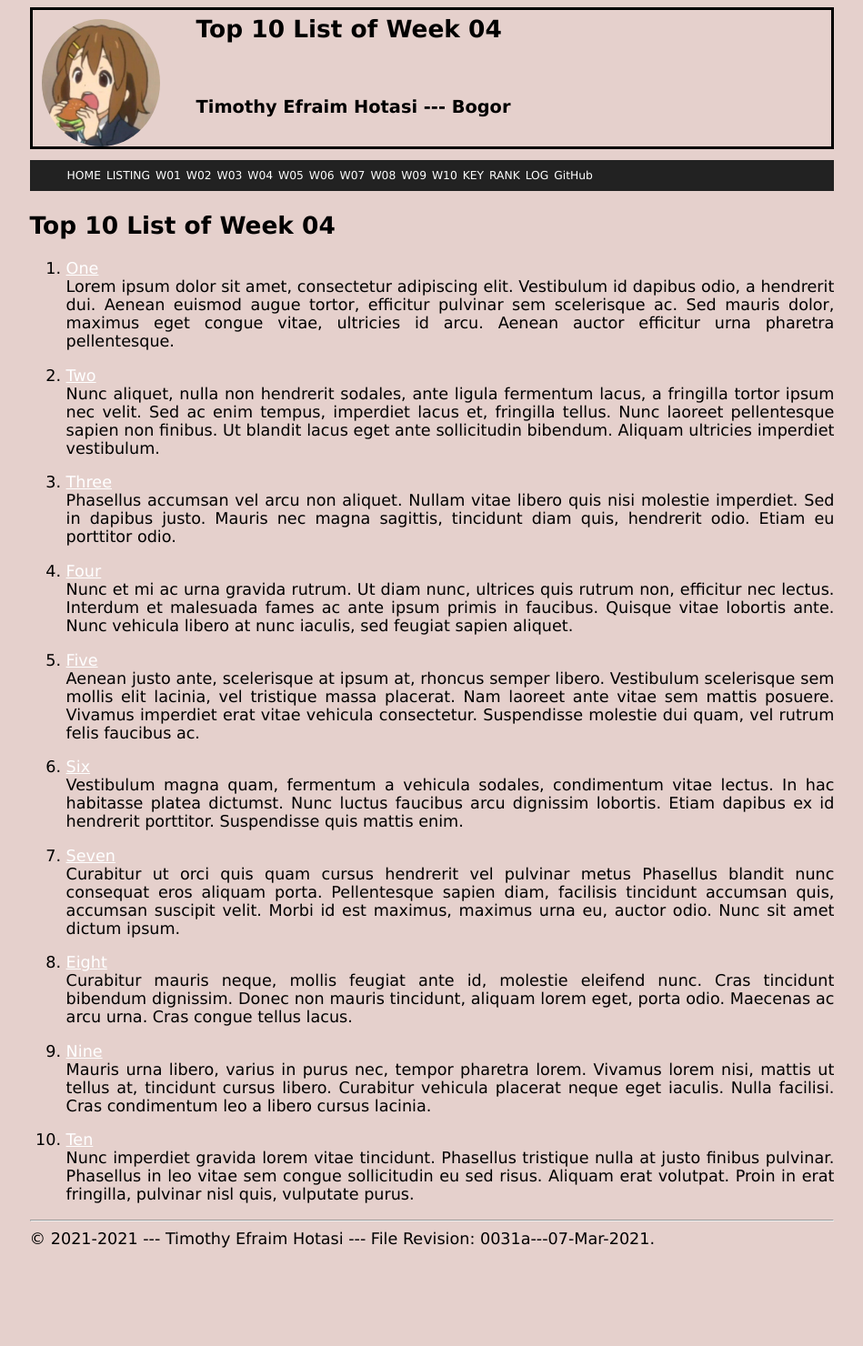
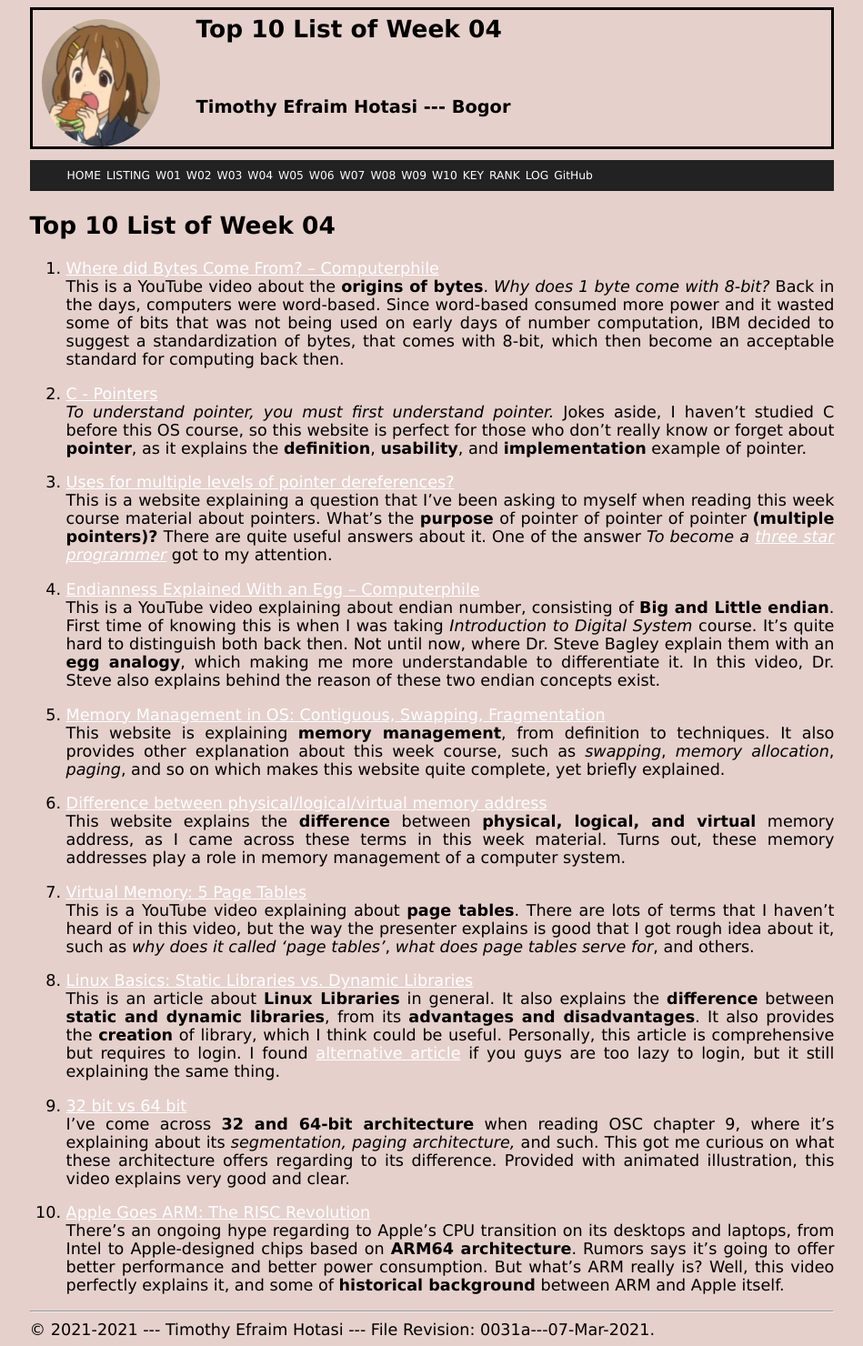
Before and after one commit to X1non/os211, a Jekyll site: the page built from w04.md, in a window 1280 px wide. Shown: the whole page at 91% size, without its empty margins (165-1114 px from the left). Built offline with Jekyll 4.4.1, drawn with Linux system fonts in a browser that asks for light colours; our own code applies the rules of GitHub Pages for plain Markdown files; before the commit the page ends 1380 px from its top, so only the background shows below that.

Commit message:
Top 10 list done

```diff
--- a/w04.md
+++ b/w04.md
@@ -5,72 +5,40 @@ permalink: /W04/
 
 # Top 10 List of Week 04
 
-1. [One](https://en.wikipedia.org/wiki/1)<br>
-Lorem ipsum dolor sit amet, consectetur adipiscing elit.
-Vestibulum id dapibus odio, a hendrerit dui.
-Aenean euismod augue tortor, efficitur pulvinar sem scelerisque ac.
-Sed mauris dolor, maximus eget congue vitae, ultricies id arcu.
-Aenean auctor efficitur urna pharetra pellentesque.
+1. [Where did Bytes Come From? – Computerphile](https://www.youtube.com/watch?v=ixJCo0cyAuA)<br>
+This is a YouTube video about the **origins of bytes**. *Why does 1 byte come with 8-bit?* Back in the days, computers were word-based. Since word-based consumed more power and it wasted some of bits that was not being used on early days of number computation, IBM decided to suggest a standardization of bytes, that comes with 8-bit, which then become an acceptable standard for computing back then.
 
-2. [Two](https://en.wikipedia.org/wiki/2)<br>
-Nunc aliquet, nulla non hendrerit sodales, ante ligula fermentum lacus, a fringilla tortor ipsum nec velit.
-Sed ac enim tempus, imperdiet lacus et, fringilla tellus.
-Nunc laoreet pellentesque sapien non finibus.
-Ut blandit lacus eget ante sollicitudin bibendum.
-Aliquam ultricies imperdiet vestibulum.
+2. [C - Pointers](https://www.programiz.com/c-programming/c-pointers)<br>
+*To understand pointer, you must first understand pointer.* Jokes aside, I haven’t studied C before this OS course, so this website is perfect for those who don’t really know or forget about **pointer**, as it explains the **definition**, **usability**, and **implementation** example of pointer.
 
-3. [Three](https://en.wikipedia.org/wiki/3)<br>
-Phasellus accumsan vel arcu non aliquet.
-Nullam vitae libero quis nisi molestie imperdiet.
-Sed in dapibus justo.
-Mauris nec magna sagittis, tincidunt diam quis, hendrerit odio.
-Etiam eu porttitor odio.
 
-4. [Four](https://en.wikipedia.org/wiki/4)<br>
-Nunc et mi ac urna gravida rutrum.
-Ut diam nunc, ultrices quis rutrum non, efficitur nec lectus.
-Interdum et malesuada fames ac ante ipsum primis in faucibus.
-Quisque vitae lobortis ante.
-Nunc vehicula libero at nunc iaculis, sed feugiat sapien aliquet.
+3. [Uses for multiple levels of pointer dereferences?](https://stackoverflow.com/questions/758673/uses-for-multiple-levels-of-pointer-dereferences)<br>
+This is a website explaining a question that I’ve been asking to myself when reading this week course material about pointers. What’s the **purpose** of pointer of pointer of pointer **(multiple pointers)?** There are quite useful answers about it. One of the answer *To become a [three star programmer](http://wiki.c2.com/?ThreeStarProgrammer)* got to my attention.
 
-5. [Five](https://en.wikipedia.org/wiki/5)<br>
-Aenean justo ante, scelerisque at ipsum at, rhoncus semper libero.
-Vestibulum scelerisque sem mollis elit lacinia, vel tristique massa placerat.
-Nam laoreet ante vitae sem mattis posuere.
-Vivamus imperdiet erat vitae vehicula consectetur.
-Suspendisse molestie dui quam, vel rutrum felis faucibus ac.
 
-6. [Six](https://en.wikipedia.org/wiki/6)<br>
-Vestibulum magna quam, fermentum a vehicula sodales, condimentum vitae lectus.
-In hac habitasse platea dictumst.
-Nunc luctus faucibus arcu dignissim lobortis.
-Etiam dapibus ex id hendrerit porttitor.
-Suspendisse quis mattis enim.
+4. [Endianness Explained With an Egg – Computerphile](https://www.youtube.com/watch?v=NcaiHcBvDR4)<br>
+This is a YouTube video explaining about endian number, consisting of **Big and Little endian**. First time of knowing this is when I was taking *Introduction to Digital System* course. It’s quite hard to distinguish both back then. Not until now, where Dr. Steve Bagley explain them with an **egg analogy**, which making me more understandable to differentiate it. In this video, Dr. Steve also explains behind the reason of these two endian concepts exist.
 
-7. [Seven](https://en.wikipedia.org/wiki/7)<br>
-Curabitur ut orci quis quam cursus hendrerit vel pulvinar metus
-Phasellus blandit nunc consequat eros aliquam porta.
-Pellentesque sapien diam, facilisis tincidunt accumsan quis, accumsan suscipit velit.
-Morbi id est maximus, maximus urna eu, auctor odio.
-Nunc sit amet dictum ipsum.
 
-8. [Eight](https://en.wikipedia.org/wiki/8)<br>
-Curabitur mauris neque, mollis feugiat ante id, molestie eleifend nunc.
-Cras tincidunt bibendum dignissim.
-Donec non mauris tincidunt, aliquam lorem eget, porta odio.
-Maecenas ac arcu urna.
-Cras congue tellus lacus.
+5. [Memory Management in OS: Contiguous, Swapping, Fragmentation](https://www.guru99.com/os-memory-management.html)<br>
+This website is explaining **memory management**, from definition to techniques. It also provides other explanation about this week course, such as *swapping*, *memory allocation*, *paging*, and so on which makes this website quite complete, yet briefly explained.
 
-9. [Nine](https://en.wikipedia.org/wiki/9)<br>
-Mauris urna libero, varius in purus nec, tempor pharetra lorem.
-Vivamus lorem nisi, mattis ut tellus at, tincidunt cursus libero.
-Curabitur vehicula placerat neque eget iaculis.
-Nulla facilisi.
-Cras condimentum leo a libero cursus lacinia.
 
-10. [Ten](https://en.wikipedia.org/wiki/10)<br>
-Nunc imperdiet gravida lorem vitae tincidunt.
-Phasellus tristique nulla at justo finibus pulvinar.
-Phasellus in leo vitae sem congue sollicitudin eu sed risus.
-Aliquam erat volutpat.
-Proin in erat fringilla, pulvinar nisl quis, vulputate purus.
+6. [Difference between physical/logical/virtual memory address](https://stackoverflow.com/questions/15851225/difference-between-physical-logical-virtual-memory-address)<br>
+This website explains the **difference** between **physical, logical, and virtual** memory address, as I came across these terms in this week material. Turns out, these memory addresses play a role in memory management of a computer system.
+
+
+7. [Virtual Memory: 5 Page Tables](https://www.youtube.com/watch?v=KNUJhZCQZ9c)<br>
+This is a YouTube video explaining about **page tables**. There are lots of terms that I haven’t heard of in this video, but the way the presenter explains is good that I got rough idea about it, such as *why does it called ‘page tables’*, *what does page tables serve for*, and others.
+
+
+8. [Linux Basics: Static Libraries vs. Dynamic Libraries](https://medium.com/swlh/linux-basics-static-libraries-vs-dynamic-libraries-a7bcf8157779)<br>
+This is an article about **Linux Libraries** in general. It also explains the **difference** between **static and dynamic libraries**, from its **advantages and disadvantages**. It also provides the **creation** of library, which I think could be useful. Personally, this article is comprehensive but requires to login. I found [alternative article](https://medium.com/@StueyGK/static-libraries-vs-dynamic-libraries-af78f0b5f1e4) if you guys are too lazy to login, but it still explaining the same thing.
+
+
+9. [32 bit vs 64 bit](https://www.youtube.com/watch?v=Wu2A4fpFzgs)<br>
+I’ve come across **32 and 64-bit architecture** when reading OSC chapter 9, where it’s explaining about its *segmentation, paging architecture,* and such. This got me curious on what these architecture offers regarding to its difference. Provided with animated illustration, this video explains very good and clear.
+
+
+10. [Apple Goes ARM: The RISC Revolution](https://www.youtube.com/watch?v=EtYfTVksuio)<br>
+There’s an ongoing hype regarding to Apple’s CPU transition on its desktops and laptops, from Intel to Apple-designed chips based on **ARM64 architecture**. Rumors says it’s going to offer better performance and better power consumption. But what’s ARM really is? Well, this video perfectly explains it, and some of **historical background** between ARM and Apple itself.
```
